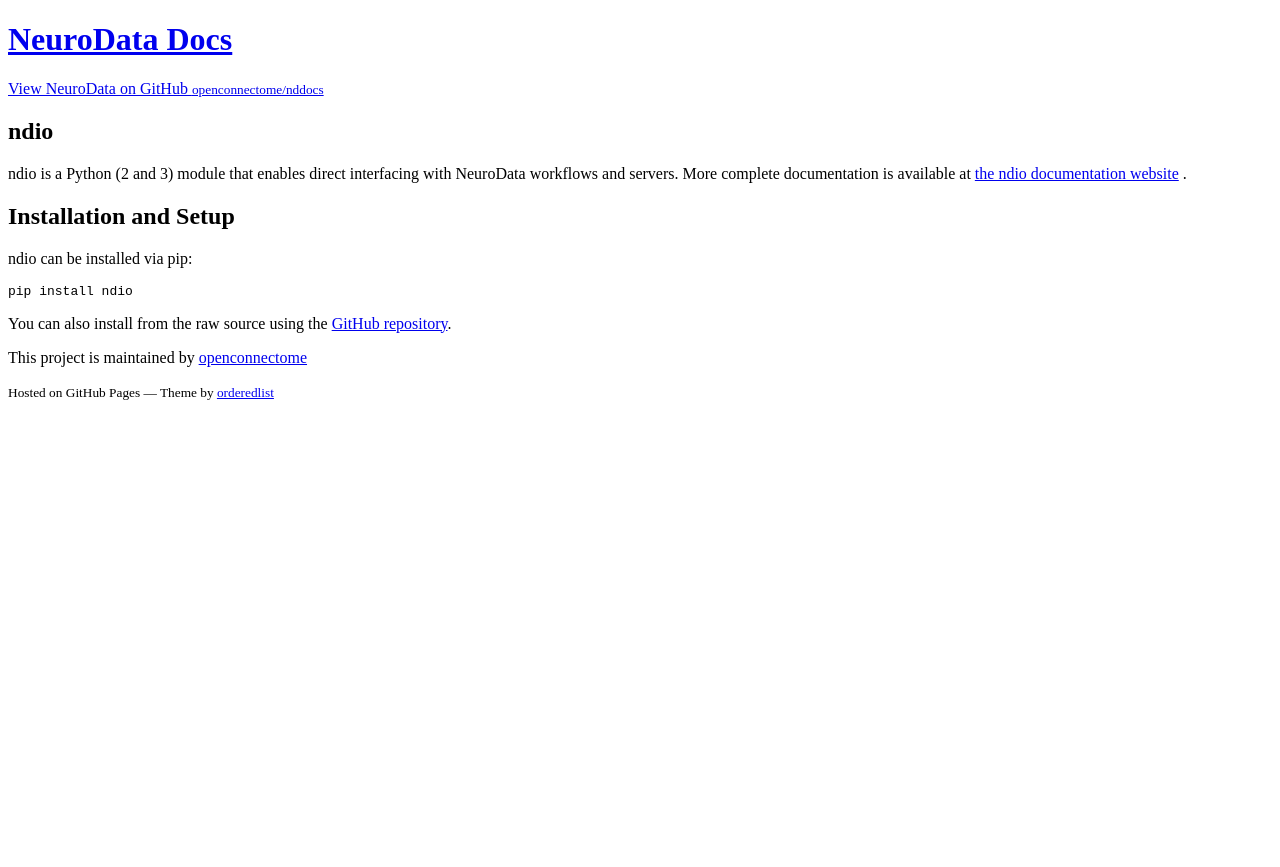
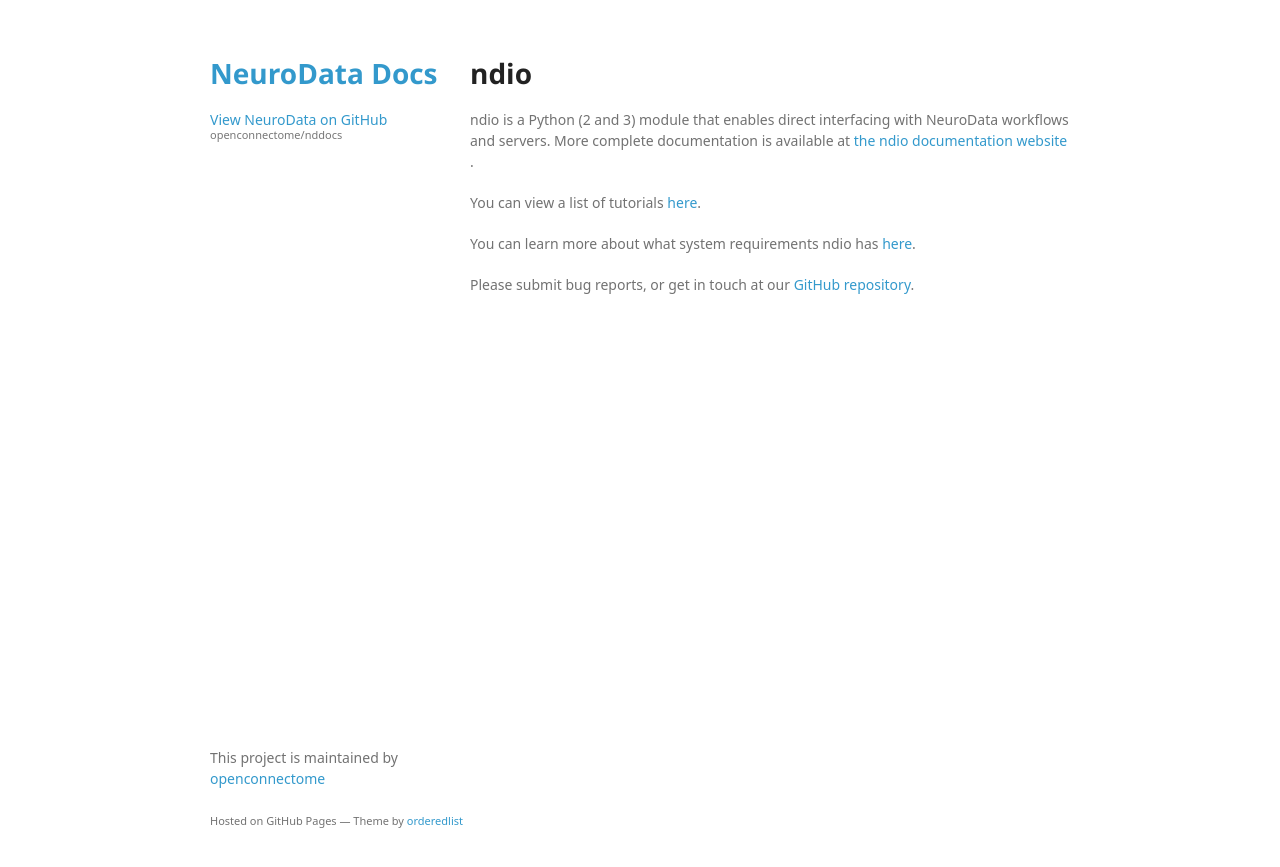
Before and after one commit to neurodata/nddocs-archive, a Jekyll site: the page built from ndio/index.md, in a window 1280 px wide. Shown: the top 867 px of the page. Built offline with Jekyll 4.4.1, drawn with Linux system fonts in a browser that asks for light colours; some web fonts are replaced.

Commit message:
add tutorials and importing files for ndio

```diff
--- a/_layouts/default.html
+++ b/_layouts/default.html
@@ -5,8 +5,8 @@
     <meta http-equiv="X-UA-Compatible" content="chrome=1">
     <title>{% if page.title %}{{ page.title }} – {% endif %}{{ site.name }} – {{ site.description }}</title>
 
-    <link rel="stylesheet" href="stylesheets/styles.css">
-    <link rel="stylesheet" href="stylesheets/github-light.css">
+    <link rel="stylesheet" href="{{ site.baseurl }}/stylesheets/styles.css">
+    <link rel="stylesheet" href="{{ site.baseurl }}/stylesheets/github-light.css">
     <meta name="viewport" content="width=device-width">
     <!--[if lt IE 9]>
     <script src="//html5shiv.googlecode.com/svn/trunk/html5.js"></script>
--- a/ndio.md
+++ b/ndio/index.md
@@ -8,11 +8,8 @@
 ndio is a Python (2 and 3) module that enables direct interfacing with NeuroData
 workflows and servers. More complete documentation is available at {% include doclink.html repo="ndio" text="the ndio documentation website" %}.
 
-## Installation and Setup
-ndio can be installed via pip:
+You can view a list of tutorials [here](tutorials.html).
 
-~~~
-pip install ndio
-~~~
+You can learn more about what system requirements ndio has [here](importing.html).
 
-You can also install from the raw source using the [GitHub repository](https://github.com/openconnectome/ndio).
+Please submit bug reports, or get in touch at our [GitHub repository](https://github.com/openconnectome/ndio).
```
Also changed, not shown: ndio/importing.md (added, +33 -0 lines), ndio/tutorial.md (added, +42 -0 lines), 1 other file.
